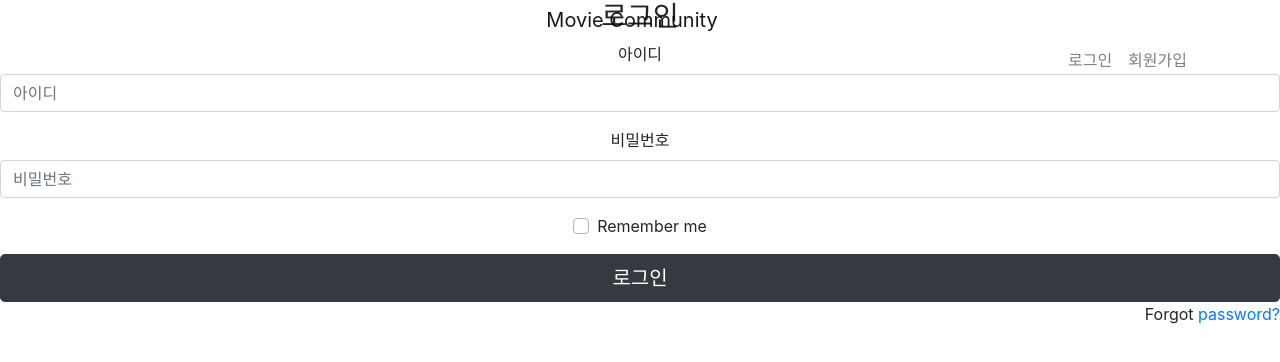
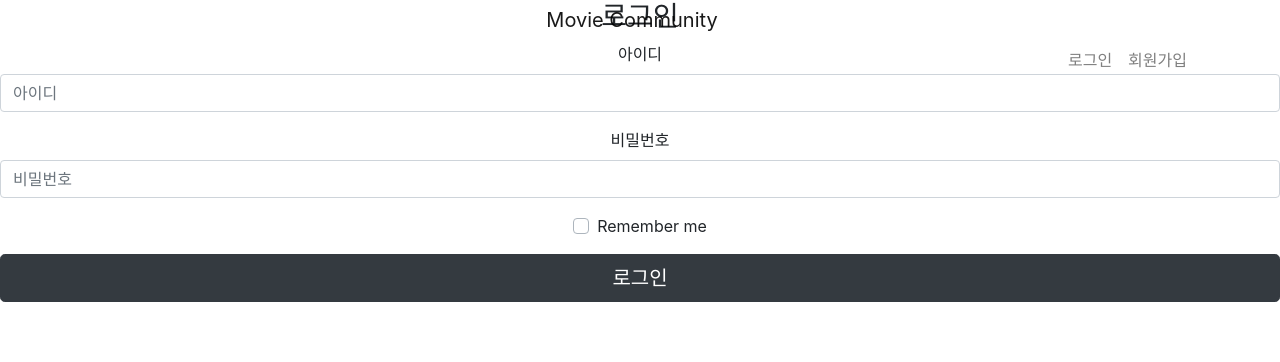
Before and after one commit to CodingWarriorss/movie_community, a React app in the folder src/main/frontend/: page /login in a window 1280 px wide. Shown: the top 362 px of the page. Built offline with nearby package versions, Linux system fonts and the light colour scheme.

Commit message:
fix : 불필요한 기능 제거

```diff
--- a/src/main/frontend/src/component/jwtlogin/LoginComponent.jsx
+++ b/src/main/frontend/src/component/jwtlogin/LoginComponent.jsx
@@ -97,9 +97,9 @@
                 </div>
 
                 <button className="btn btn-dark btn-lg btn-block" onClick={this.loginClicked}>로그인</button>
-                <p className="forgot-password text-right">Forgot
-                    <a href="#"> password?</a>
-                </p>
+                {/*<p className="forgot-password text-right">Forgot*/}
+                {/*    <a href="#"> password?</a>*/}
+                {/*</p>*/}
 
 
                 {/*-------------------------------------------------------------------------------------------*/}
```
